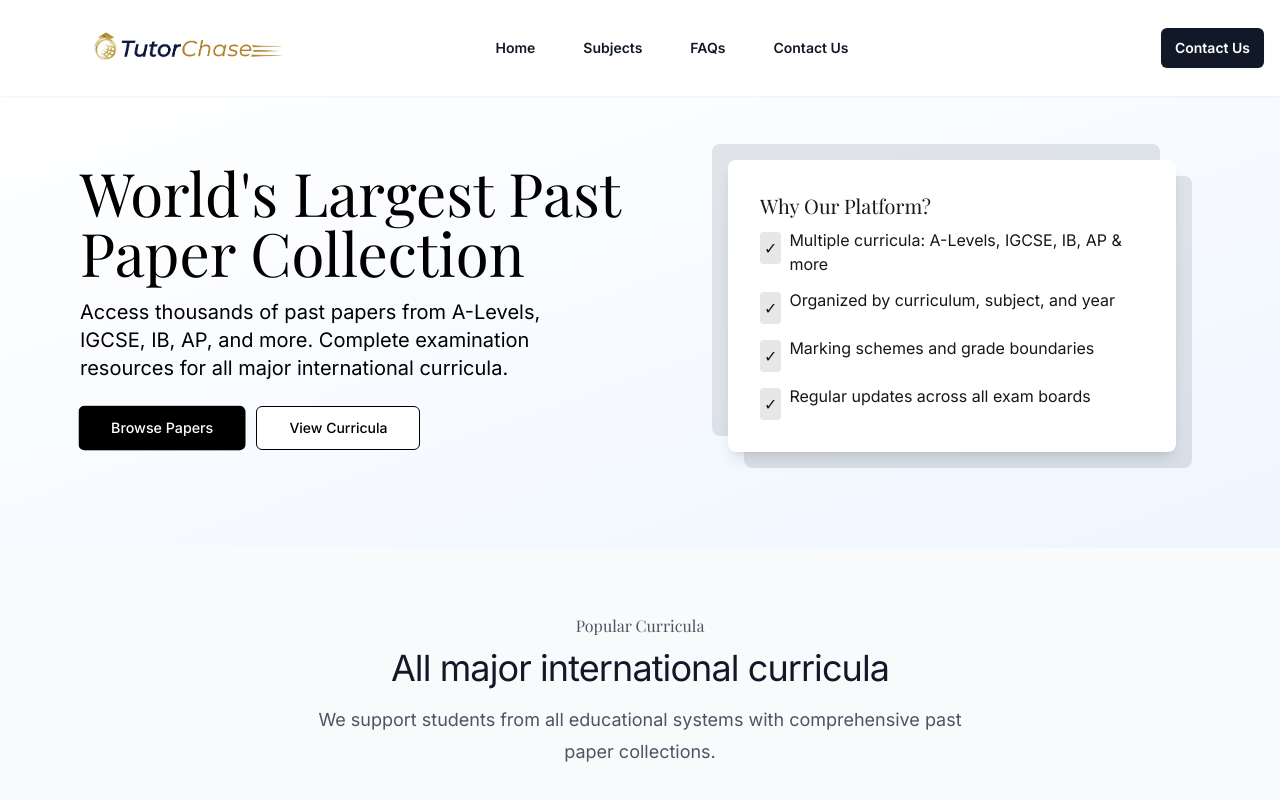
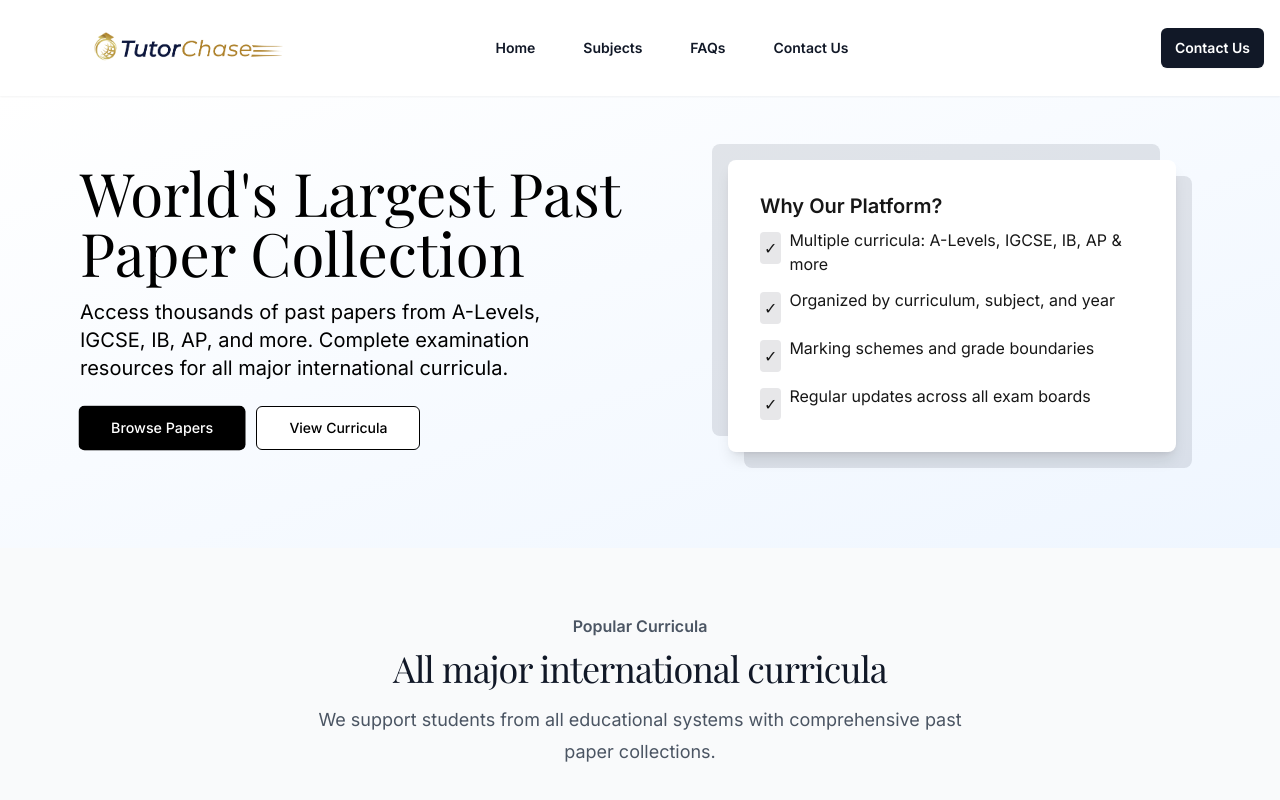
Before and after one commit to vickyliu927/past-paper-websites, a Next.js app: page / in a window 1280 px wide. Shown: the top 800 px of the page. Built offline with nearby package versions, Linux system fonts and the light colour scheme.

Commit message:
Refine font weight targeting - apply Playfair Display light weight only to main headings, restore original weights for subheadings

```diff
--- a/src/app/globals.css
+++ b/src/app/globals.css
@@ -25,8 +25,12 @@ body {
   line-height: 1.5;
 }
 
-/* Heading styles with Playfair Display */
-h1, h2, h3, h4 {
+/* Main heading styles with Playfair Display - only for large section headings */
+h1,
+.text-3xl.tracking-tight,
+.text-4xl.tracking-tight,
+.text-5xl.tracking-tight,
+.text-6xl {
   font-family: 'Playfair Display', serif;
   font-weight: 400 !important;
 }
--- a/src/app/page.tsx
+++ b/src/app/page.tsx
@@ -72,7 +72,7 @@ export default function HomePage() {
       <div className="pt-12 pb-12 md:pt-16 md:pb-16 bg-gray-50">
         <div className="mx-auto max-w-7xl px-6 lg:px-8">
           <div className="mx-auto max-w-2xl lg:text-center">
-            <h2 className="text-base font-semibold leading-7 text-gray-600">Popular Curricula</h2>
+                            <h2 className="text-base font-semibold leading-7 text-gray-600">Popular Curricula</h2>
             <p className="mt-2 text-3xl tracking-tight text-gray-900 sm:text-4xl">
               All major international curricula
             </p>
```
